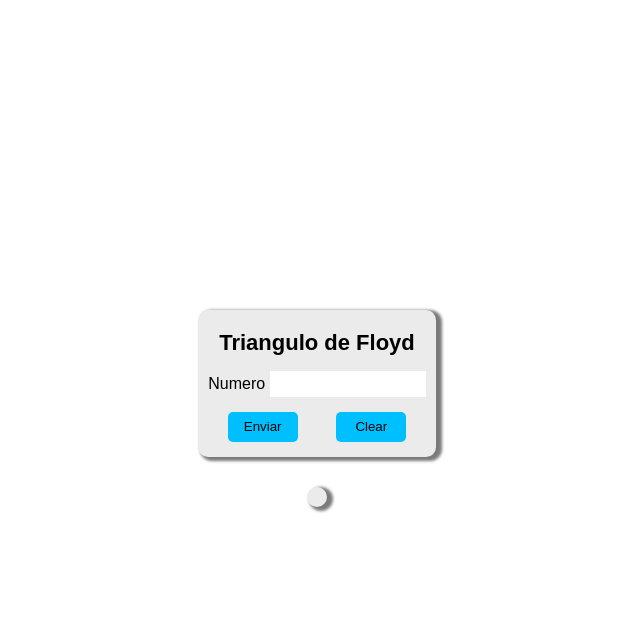
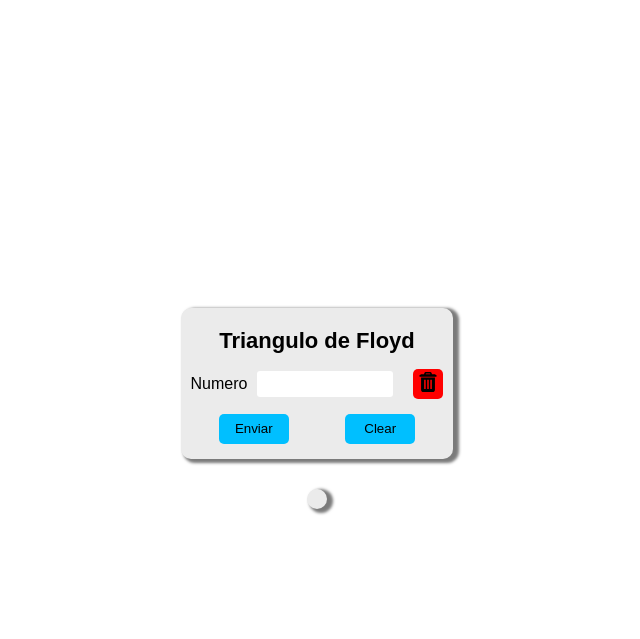
Before and after one commit to Dvix-dev/2-DAW, a PHP site: page / in a window 1280 px wide. Shown: the top 639 px of the page, without its empty margins (331-971 px from the left). Run offline with PHP 8.4, Linux system fonts and the light colour scheme.

Commit message:
Finished

```diff
--- a/entorno servidor/AF2/index.php
+++ b/entorno servidor/AF2/index.php
@@ -19,34 +19,43 @@
             <div>
                 <h3>Triangulo de Floyd</h3>
             </div>
-            <div>
+            <div id="input-div">
                 <span>Numero</span>
-                <input type="text" name="num" required>
+                <input type="text" name="num">
+                <button id="trash-btn" type="reset">
+                    <svg id='Trash_24' width='24' height='24' viewBox='0 0 24 24' xmlns='http://www.w3.org/2000/svg' xmlns:xlink='http://www.w3.org/1999/xlink'><rect width='24' height='24' stroke='none' fill='#000000' opacity='0'/>
+                    <g transform="matrix(0.77 0 0 0.77 12 12)" >
+                    <path style="stroke: none; stroke-width: 1; stroke-dasharray: none; stroke-linecap: butt; stroke-dashoffset: 0; stroke-linejoin: miter; stroke-miterlimit: 4; fill: rgb(0,0,0); fill-rule: nonzero; opacity: 1;" transform=" translate(-13, -12.98)" d="M 11 -0.03125 C 10.164063 -0.03125 9.34375 0.132813 8.75 0.71875 C 8.15625 1.304688 7.96875 2.136719 7.96875 3 L 4 3 C 3.449219 3 3 3.449219 3 4 L 2 4 L 2 6 L 24 6 L 24 4 L 23 4 C 23 3.449219 22.550781 3 22 3 L 18.03125 3 C 18.03125 2.136719 17.84375 1.304688 17.25 0.71875 C 16.65625 0.132813 15.835938 -0.03125 15 -0.03125 Z M 11 2.03125 L 15 2.03125 C 15.546875 2.03125 15.71875 2.160156 15.78125 2.21875 C 15.84375 2.277344 15.96875 2.441406 15.96875 3 L 10.03125 3 C 10.03125 2.441406 10.15625 2.277344 10.21875 2.21875 C 10.28125 2.160156 10.453125 2.03125 11 2.03125 Z M 4 7 L 4 23 C 4 24.652344 5.347656 26 7 26 L 19 26 C 20.652344 26 22 24.652344 22 23 L 22 7 Z M 8 10 L 10 10 L 10 22 L 8 22 Z M 12 10 L 14 10 L 14 22 L 12 22 Z M 16 10 L 18 10 L 18 22 L 16 22 Z" stroke-linecap="round" />
+                    </g>
+                    </svg>
+                </button>
             </div>
             <div id="buttons">
                 <button type="submit">Enviar</button>
-                <button type="reset">Clear</button>
+                <button type="button" onclick="Clear()">Clear</button>
             </div>
         </form>
         <div id="php">
             <?php
                 if (isset($_POST["num"])){
-                    $num = $_POST["num"];
+                    $max = $_POST["num"];
 
-                    if (is_numeric($num)){
-                        if ($num > 0){
-                            $x = 1;
+                    if (is_numeric($max)){
+                        if ($max > 0 && $max < 100){
+                            $num = 1;
 
-                            for ($columna = 1; $x <= $num; $columna++) {
-                                for ($fila = 1; $fila <= $columna && $x <= $num; $fila++) {
-                                    echo "<span>".$x."</span>";
-                                    $x++;
+                            for ($columna = 1; $num <= $max; $columna++) {
+                                for ($fila = 1; $fila <= $columna && $num <= $max; $fila++) {
+                                    echo "<span>".$num."</span>";
+                                    $num++;
                                 }
                                 echo "<br>";
                             }
 
-                        } else if ($num == 0){
+                        } else if ($max == 0){
                             echo "El valor no puede ser 0";
+                        } else if ($max >= 100) {
+                            echo "El valor no puede ser de mayor de 99";
                         } else {echo "El valor no puede ser un número negativo";}
                     } else {echo "El valor introducido no es un numero";}
                 }
@@ -57,6 +66,10 @@
         function Visible() {
             document.getElementById('php').style.display = 'flex';
         }
+
+        function Clear() {
+            document.getElementById('php').innerHTML = '';
+        }
     </script>
 </body>
 </html>
--- a/entorno servidor/AF2/main.css
+++ b/entorno servidor/AF2/main.css
@@ -34,11 +34,27 @@ h3 {
     font-size: 22px;
 }
 
+#input-div {
+    display: flex;
+    align-items: center;
+    gap: 10px;
+}
+
 input {
-    width: 150px;
+    width: 130px;
     height: 20px;
+    margin-right: 10px;
     padding: 3px;
     border: 0;
+    border-radius: 3px;
+    outline: none;
+}
+
+#trash-btn {
+    width: 30px;
+    height: 30px;
+    background-color: red;
+    padding: 0;
 }
 
 #buttons {
@@ -71,7 +87,10 @@ li {
 
 #php > span {
     border: 1px solid black;
-    width: 20px;
+    background-color: deepskyblue;
+    display: inline-block;
+    text-align: center;
+    min-width: 20px;
     margin: 2px;
     padding: 1px;
 }
```
